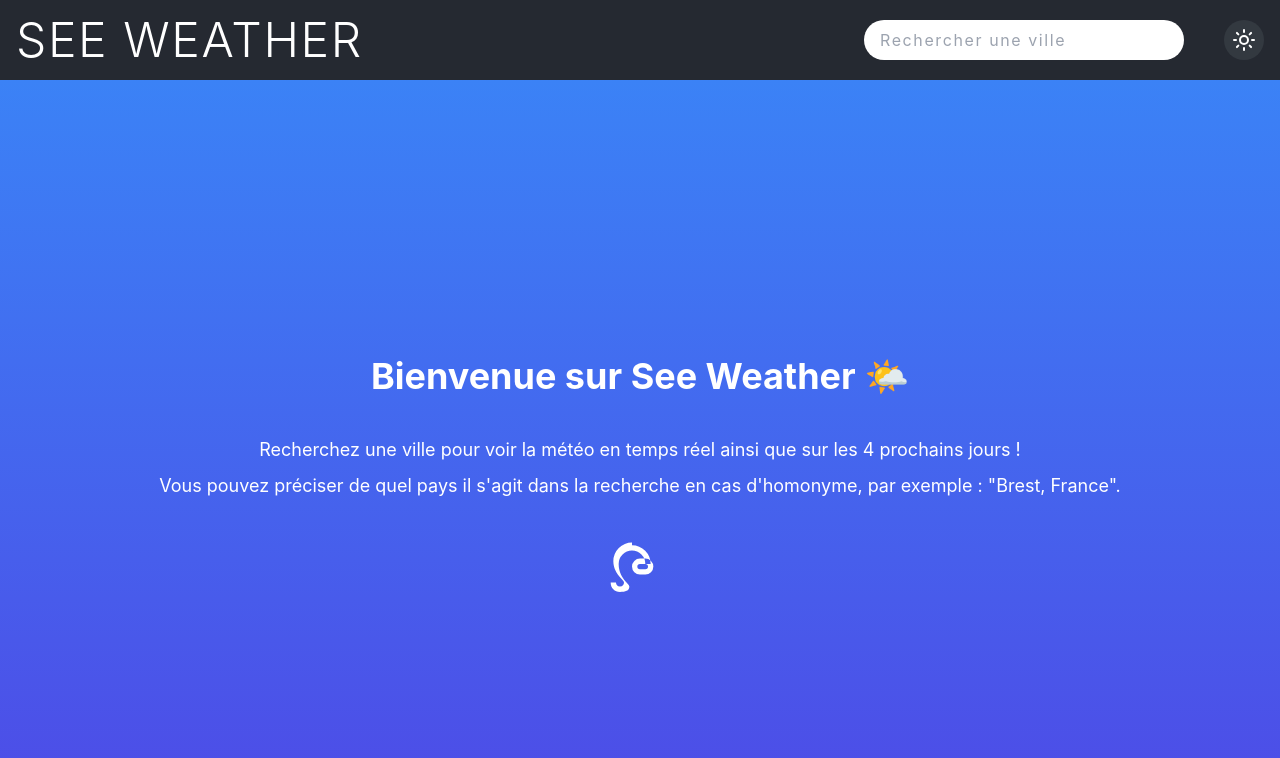
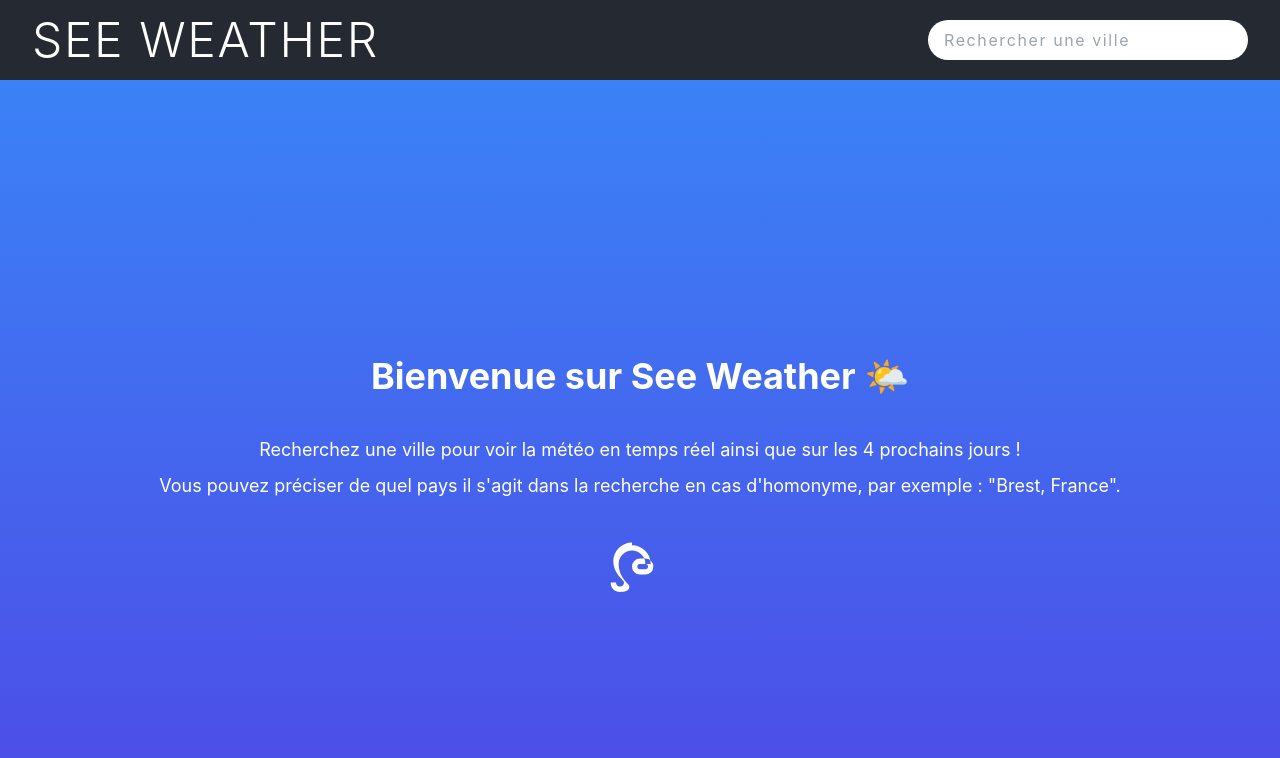
Before and after one commit to SEBonduel/weather-app, a React (Create React App) app: page / in a window 1280 px wide. Shown: the top 758 px of the page. Built offline with nearby package versions, Linux system fonts and the light colour scheme; no server answers; what i18n-iso-countries would draw is missing.

Commit message:
design navbar

```diff
--- a/src/Navbar.js
+++ b/src/Navbar.js
@@ -1,7 +1,7 @@
 import React, { useState } from "react";
 import { Sun, Moon, X } from "lucide-react"; // Ajout de l'icône X pour la croix
 
-const Navbar = ({ onThemeToggle, onSearch }) => {
+const Navbar = ({ onSearch }) => {
   const [city, setCity] = useState("");
 
   const handleSearch = () => {
@@ -28,12 +28,12 @@ const Navbar = ({ onThemeToggle, onSearch }) => {
   return (
     <nav className="flex justify-between items-center p-4 bg-[#252931] text-white font-raleway tracking-[0.1em]">
       {/* Bouton pour recharger la page vers l'accueil */}
-      <button onClick={handleReload} className="text-5xl font-light">
+      <button onClick={handleReload} className="ml-4 text-5xl font-light">
         SEE WEATHER
       </button>
 
       {/* Champ de recherche avec croix pour effacer */}
-      <div className="relative w-80 flex items-center ml-auto mr-10">
+      <div className="relative w-80 flex items-center ml-auto mr-4">
         <input
           type="text"
           value={city}
@@ -48,12 +48,6 @@ const Navbar = ({ onThemeToggle, onSearch }) => {
           </button>
         )}
       </div>
-
-      {/* Bouton de changement de thème */}
-      <button onClick={onThemeToggle} className="p-2 rounded-full bg-[#333940]">
-        <Sun size={24} className="dark:hidden" />
-        <Moon size={24} className="hidden dark:block" />
-      </button>
     </nav>
   );
 };
```
